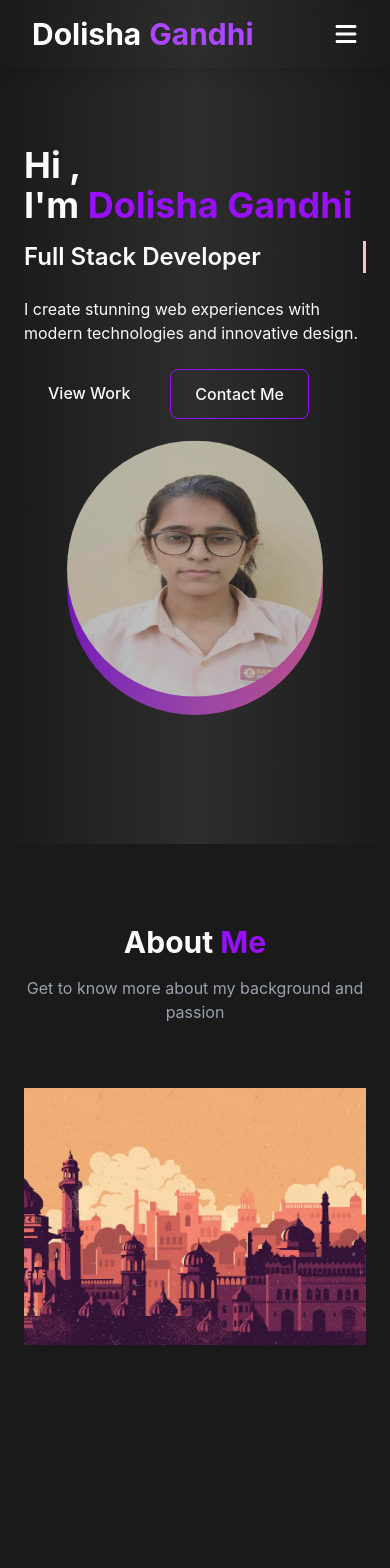
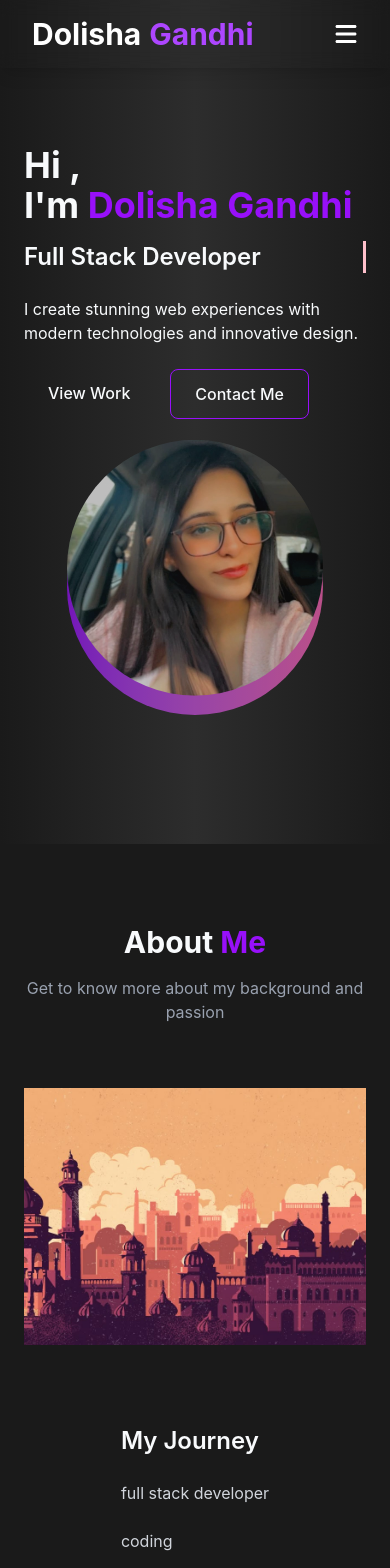
Before and after one commit to dolishaa29/portfolio, a React (Vite) app in the folder Frontend/: page / in a window 390 px wide. Shown: the top 1568 px of the page. Before the commit the page ends 1473 px from the top, so only its background shows below. Built offline with nearby package versions, Linux system fonts and the light colour scheme.

Commit message:
new commit

```diff
--- a/Frontend/src/components/About.jsx
+++ b/Frontend/src/components/About.jsx
@@ -33,8 +33,15 @@ const About = () => {
           whileInView={{opacity:1,y:0}}
           transition={{duration:0.9, ease:'easeOut'}}
           viewport={{once:false,amount:0.2}}
-          className='md:w-1/2 '
+          className='md:w-1/2'
           >
+            <div className='rounded-2xl p-8'>
+              <h3 className='text-2xl font-semibold mb-6'>My Journey</h3>
+              <p className='text-gray-300 mb-6'>full stack developer</p>
+              <p className='text-gray-300 mb-12'>coding</p>
+              <div className='grid grid-cols-1 md:grid-cols-2'>
+              </div>
+            </div>
 
           </motion.div>
       </div>
--- a/Frontend/src/components/Hero.jsx
+++ b/Frontend/src/components/Hero.jsx
@@ -1,6 +1,6 @@
 import React from 'react'
 import {motion} from 'framer-motion'
-import pic1 from '../assets/dolisha.png'
+import pic1 from '../assets/dolisha.jpeg'
 
 const Hero = () => {
   return (
```
Also changed, not shown: Frontend/src/assets/dolisha.jpeg (added).
